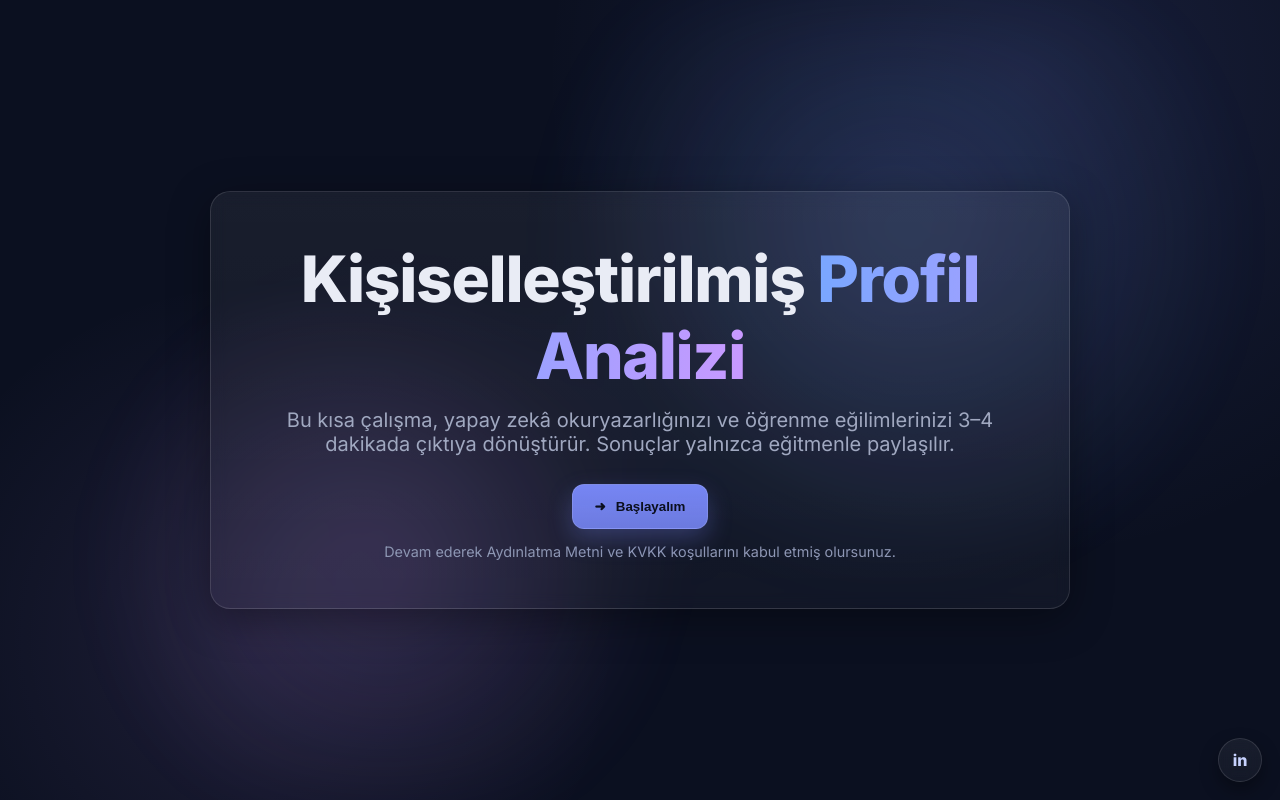
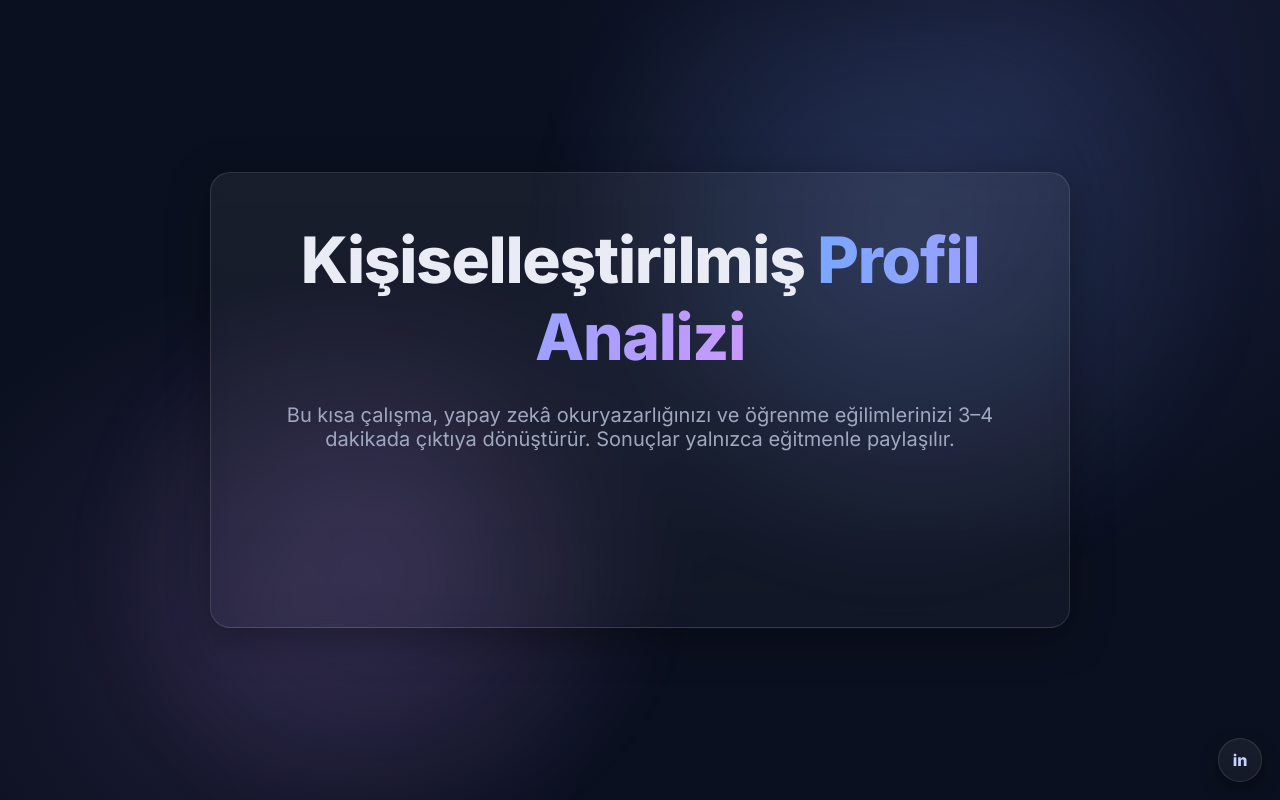
Before and after one commit to nefisebora/oice-agent-site, a plain HTML site: page index.html in a window 1280 px wide. Drawn offline with Linux system fonts and the light colour scheme; a script that the page names is missing.

Commit message:
index.html

```diff
--- a/index.html
+++ b/index.html
@@ -7,6 +7,7 @@
 
   <!-- Minimal, temiz font -->
   <link href="https://fonts.googleapis.com/css2?family=Inter:wght@400;600;800&display=swap" rel="stylesheet">
+  <script src="https://unpkg.com/@elevenlabs/convai-widget-embed" async type="text/javascript"></script>
 
   <style>
     :root{
@@ -17,7 +18,6 @@
       --stroke: rgba(255,255,255,.12);
       --grad1:#79a7ff;         /* vurgu degrade */
       --grad2:#c999ff;
-      --cta:#7c8cff;           /* buton rengi */
     }
     *{box-sizing:border-box}
     html,body{height:100%}
@@ -31,7 +31,6 @@
       -webkit-font-smoothing: antialiased;  text-rendering: optimizeLegibility;
     }
 
-    /* arka plan blur blob */
     .blob{
       position: fixed; inset: 0; pointer-events:none; z-index:0;
       background:
@@ -57,7 +56,7 @@
     }
 
     h1{
-      margin:0 0 14px;
+      margin:0 0 28px;
       font-size: clamp(2.2rem, 4vw + 1rem, 4rem);
       letter-spacing:-0.02em;
     }
@@ -72,29 +71,17 @@
       color: var(--muted);
     }
 
-    .cta{
-      appearance:none; border: 1px solid var(--stroke);
-      background: linear-gradient(180deg, rgba(124,140,255,.95), rgba(124,140,255,.85));
-      color:#0b0f1e; font-weight:700;
-      padding:14px 22px; border-radius: 12px;
-      display:inline-flex; align-items:center; gap:10px; cursor:pointer;
-      box-shadow: 0 10px 24px rgba(124,140,255,.28);
-      transform: translateZ(0);
-      transition: transform .2s ease, box-shadow .2s ease, opacity .25s ease;
+    elevenlabs-convai{
+      display:block;
+      max-width: 100%;
+      height: 100px;
+      border-radius: 12px;
+      overflow:hidden;
+      margin: 0 auto;
     }
-    .cta:hover{ transform: translateY(-1px); box-shadow:0 16px 36px rgba(124,140,255,.34) }
-    .cta:active{ transform: translateY(0); box-shadow:0 8px 18px rgba(124,140,255,.24) }
-    .arrow{ display:inline-block; transition: transform .25s ease }
-    .cta:hover .arrow{ transform: translateX(4px) }
 
-    .legal{ margin-top:14px; color:#8d96b3; font-size:.9rem }
+    @keyframes rise{ from{opacity:0; transform: translateY(10px)} to{opacity:1; transform:none} }
 
-    /* çıkış animasyonu */
-    .leaving{ animation: leave .45s ease forwards }
-    @keyframes rise{ from{opacity:0; transform: translateY(10px)} to{opacity:1; transform:none} }
-    @keyframes leave{ to{ opacity:0; transform: scale(.985) translateY(8px) } }
-
-    /* alt köşe sosyal (opsiyonel) */
     .fab{
       position: fixed; right:18px; bottom:18px; z-index:5;
       width:44px; height:44px; border-radius:999px; display:grid; place-items:center;
@@ -110,7 +97,7 @@
 <body>
   <div class="blob" aria-hidden="true"></div>
 
-  <main class="wrap" id="root">
+  <main class="wrap">
     <section class="card">
       <h1>Kişiselleştirilmiş <span class="grad">Profil Analizi</span></h1>
       <p class="sub">
@@ -118,23 +105,11 @@
         Sonuçlar yalnızca eğitmenle paylaşılır.
       </p>
 
-      <button id="start" class="cta" aria-label="Analize Başla">
-        <span class="arrow">➜</span> Başlayalım
-      </button>
-
-      <div class="legal">Devam ederek Aydınlatma Metni ve KVKK koşullarını kabul etmiş olursunuz.</div>
+      <!-- Voice Agent direkt burada -->
+      <elevenlabs-convai agent-id="agent_4001k3ed12paf7b9vtfkf3w6ypt8"></elevenlabs-convai>
     </section>
   </main>
 
-  <a class="fab" href="https://linkedin.com" target="_blank" rel="noopener" aria-label="LinkedIn">in</a>
-
-  <script>
-    const root = document.getElementById('root');
-    const btn  = document.getElementById('start');
-    btn.addEventListener('click', () => {
-      root.classList.add('leaving');                      // hafif fade/scale
-      setTimeout(() => { window.location.href = 'voice.html'; }, 420); // sonra voice
-    });
-  </script>
+  <a class="fab" href="https://www.linkedin.com/in/nefisebora/" target="_blank" rel="noopener" aria-label="LinkedIn">in</a>
 </body>
 </html>
```
